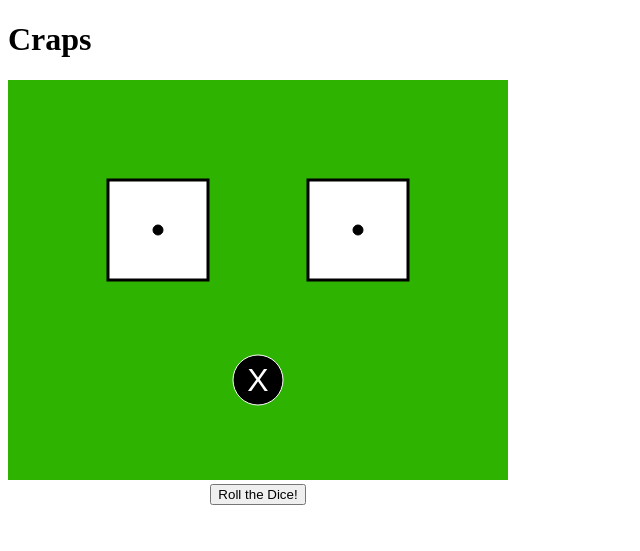
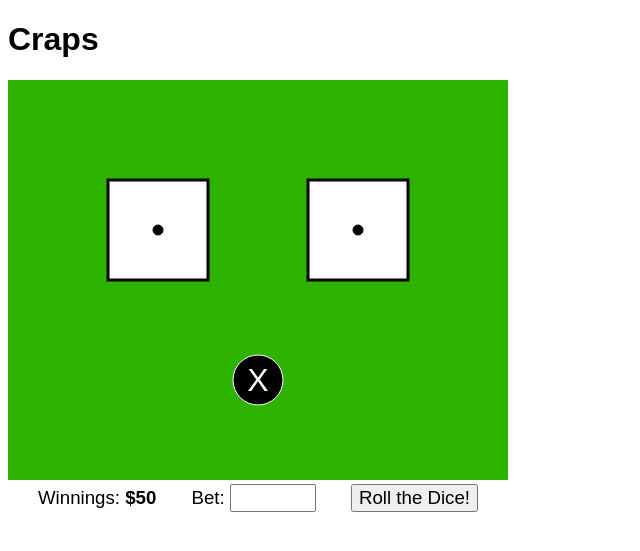
Before and after one commit to wdavidson27-max/377-web-app-dev, a PHP site: page / in a window 1280 px wide. Shown: the top 551 px of the page, without its empty margins (0-640 px from the left). Run offline with PHP 8.4, Linux system fonts and the light colour scheme.

Commit message:
new thing

```diff
--- a/Craps/index.html
+++ b/Craps/index.html
@@ -47,6 +47,10 @@
         </svg>
 
         <div id="controls">
+            Winnings: <span id="winnings">$50</span>
+            <span class="spacer"></span>
+            Bet: <input type="text" id="bet" name="bet" size="5" />
+            <span class="spacer"></span>
             <button onclick="rollDice()">Roll the Dice!</button>
         </div>
 
--- a/Craps/scripts.js
+++ b/Craps/scripts.js
@@ -1,47 +1,81 @@
-var point = 0;
+const MINIMUM_BET = 5;
+const STARTING_FUNDS = 50;
+
+let point = 0;
+let bet = 0;
+let winnings = STARTING_FUNDS;
 
 /*
  * Checks the result of the current roll and declare a win, loss, or continuation.
  */
 function checkRoll(roll) {
-    var message = "";
-
     if (point == 0) { // New round
         if (roll == 7 || roll == 11) {
-            $("#message").text("You win!");
+            endRound(true);
         } else if (roll == 2 || roll == 3 || roll == 12) {
-            $("#message").text("You lose!");
+            endRound(false);
         } else {
             $("#point").text(roll);
             point = roll;
         }
     } else { // Existing round
         if (roll == point) {
-            $("#message").text("You win!");
-            point = 0;
+            endRound(true);
         } else if (roll == 7) {
-            $("#message").text("You lose!");
-            point = 0;
+            endRound(false);
         }
     }
+}
+
+/*
+ * Ends the current round of play by either adding/removing the bet to/from the winnings. Also
+ * resets game controls to start another round.
+ *
+ * win - true if the round ended in a win, false otherwise
+ */
+function endRound(win) {
+    // Step 1: Update winnings
+    if (win) {
+        $("#message").text("You win!");
+        winnings += bet;
+    } else {
+        $("#message").text("You lose!");
+        winnings -= bet;
+    }
+
+    console.log("Winnings: " + winnings);
+
+    // Step 2: Reset game controls for another round
+    $("#point").text("X");
+    $("#bet").val("");
+    $("#bet").prop("disabled", false);
+    $("#winnings").text("$" + winnings);
+
+    bet = 0;
+    point = 0;
 }
 
 /*
  * Rolls both dice at the same time and checks the results.
  */
 function rollDice() {
-    if (point == 0) {
-        $("#point").text("X");
+    if (point > 0 || validateBet()) {
+        $("#message").text("");
+
+        let roll1 = rollDie("d1");
+        let roll2 = rollDie("d2");
+        let total = roll1 + roll2;
+
+        console.log("Total: " + total);
+
+        checkRoll(total);
+    } else {
+        if (winnings < MINIMUM_BET) {
+            $("#message").text("You don't have enough money to play");
+        } else  {
+            $("#message").text("Enter a bet between $" + MINIMUM_BET + " and $" + winnings);
+        }
     }
-    $("#message").text("");
-
-    var roll1 = rollDie("d1");
-    var roll2 = rollDie("d2");
-    var total = roll1 + roll2;
-
-    console.log("Total: " + total);
-
-    checkRoll(total);
 }
 
 /*
@@ -54,7 +88,7 @@ function rollDie(dieNum) {
     $("#" + dieNum + " ~ .pip").css("visibility", "hidden");
 
     // Step 2: generate a random number between 1 and 6 (inclusive)
-    var roll = Math.ceil(Math.random() * 6);
+    let roll = Math.ceil(Math.random() * 6);
     console.log(dieNum + ": " + roll);
 
     // Step 3: show the appropriate pips based on the roll
@@ -89,3 +123,26 @@ function rollDie(dieNum) {
 
     return roll;
 }
+
+/*
+ * This function does two things:
+ *
+ * 1. Verifies that a valid bet has been entered (a valid bet must be greater than $5 but less than
+ *    or equal to the total winnings)
+ *
+ * 2. Disables the betting controls to prevent the bet from being changed mid-round
+ *
+ * If the bet is validated then true is returned, false otherwise.
+ */
+function validateBet() {
+    bet = parseInt($("#bet").val());
+
+    console.log("Bet: " + bet);
+
+    if (isNaN(bet) || bet < MINIMUM_BET || bet > winnings) {
+        return false;
+    } else {
+        $("#bet").prop("disabled", true);
+        return true;
+    }
+}
--- a/Craps/styles.css
+++ b/Craps/styles.css
@@ -1,29 +1,9 @@
-#background {
-    fill: #2db300;
+body {
+    font-family: Arial, sans-serif;
 }
 
-#controls {
-    text-align: center;
-    width: 500px;
-}
-
-#message {
-    fill: #ff0000;
-    font-family: Arial, sans-serif;
-    font-size: 18pt;
-    text-anchor: middle;
-}
-
-#point {
-    fill: #ffffff;
-    font-family: Arial, sans-serif;
-    font-size: 24pt;
-    text-anchor: middle;
-}
-
-#puck {
-    fill: #000000;
-    stroke: #ffffff;
+input, button {
+    font-size: 14pt;
 }
 
 .die {
@@ -37,3 +17,38 @@
     fill: #000000;
     visibility: hidden;
 }
+
+.spacer {
+    margin-left: 30px;
+}
+
+#background {
+    fill: #2db300;
+}
+
+#controls {
+    font-size: 14pt;
+    text-align: center;
+    width: 500px;
+}
+
+#message {
+    fill: #ff0000;
+    font-size: 18pt;
+    text-anchor: middle;
+}
+
+#point {
+    fill: #ffffff;
+    font-size: 24pt;
+    text-anchor: middle;
+}
+
+#puck {
+    fill: #000000;
+    stroke: #ffffff;
+}
+
+#winnings {
+    font-weight: bold;
+}
--- a/forms/javascript/index.html
+++ b/forms/javascript/index.html
@@ -15,6 +15,11 @@
 
         <h2>Objects</h2>
 
+        <input type="button" value="Shuffle the Deck" onclick="shuffleDeck()" />
+        <input type="button" value="Deal a card" onclick="dealCard()" />
+
+        <div id="card"></div>
+
 
     </body>
 </html>
```
Also changed, not shown: forms/javascript/scripts.js (+32 -0 lines).
